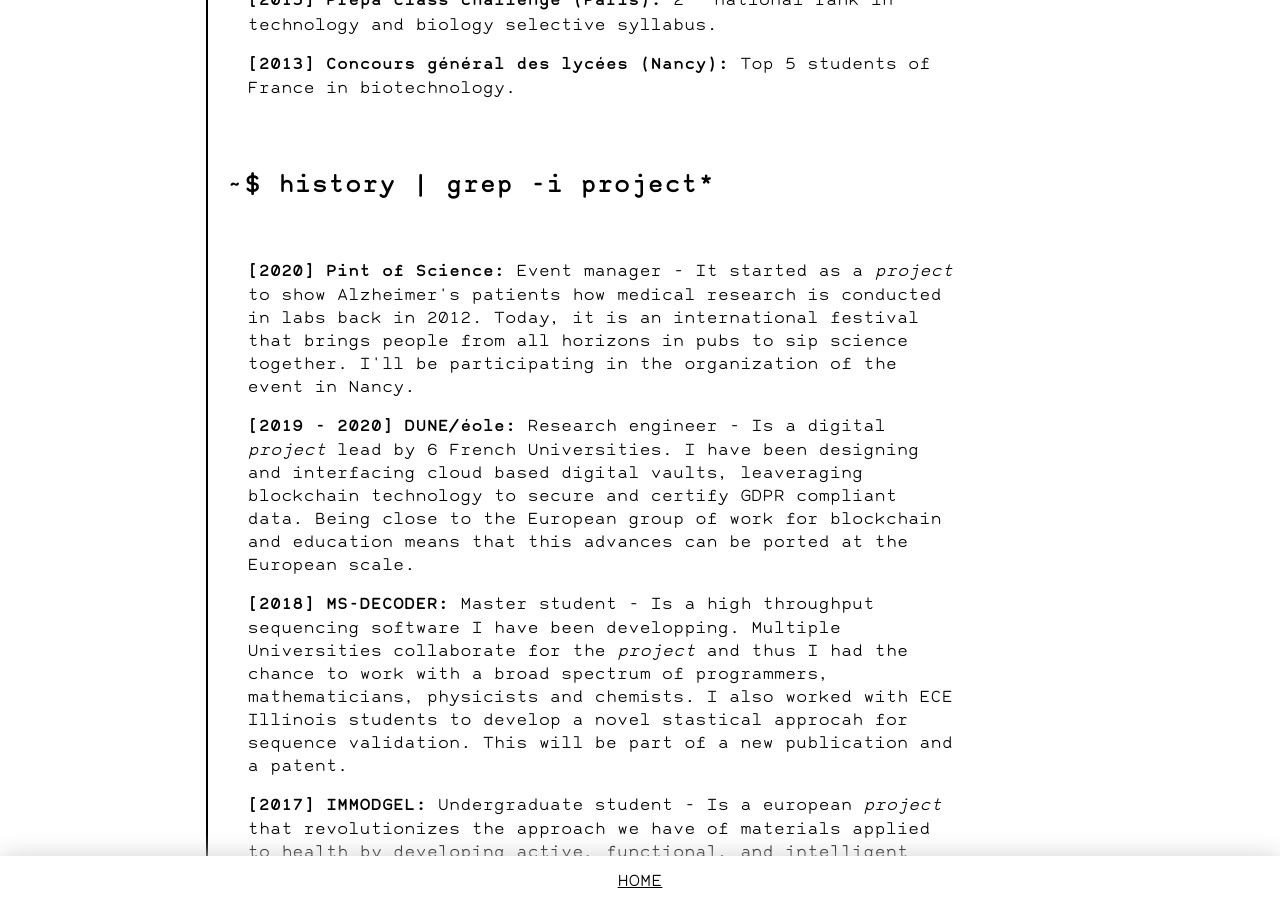
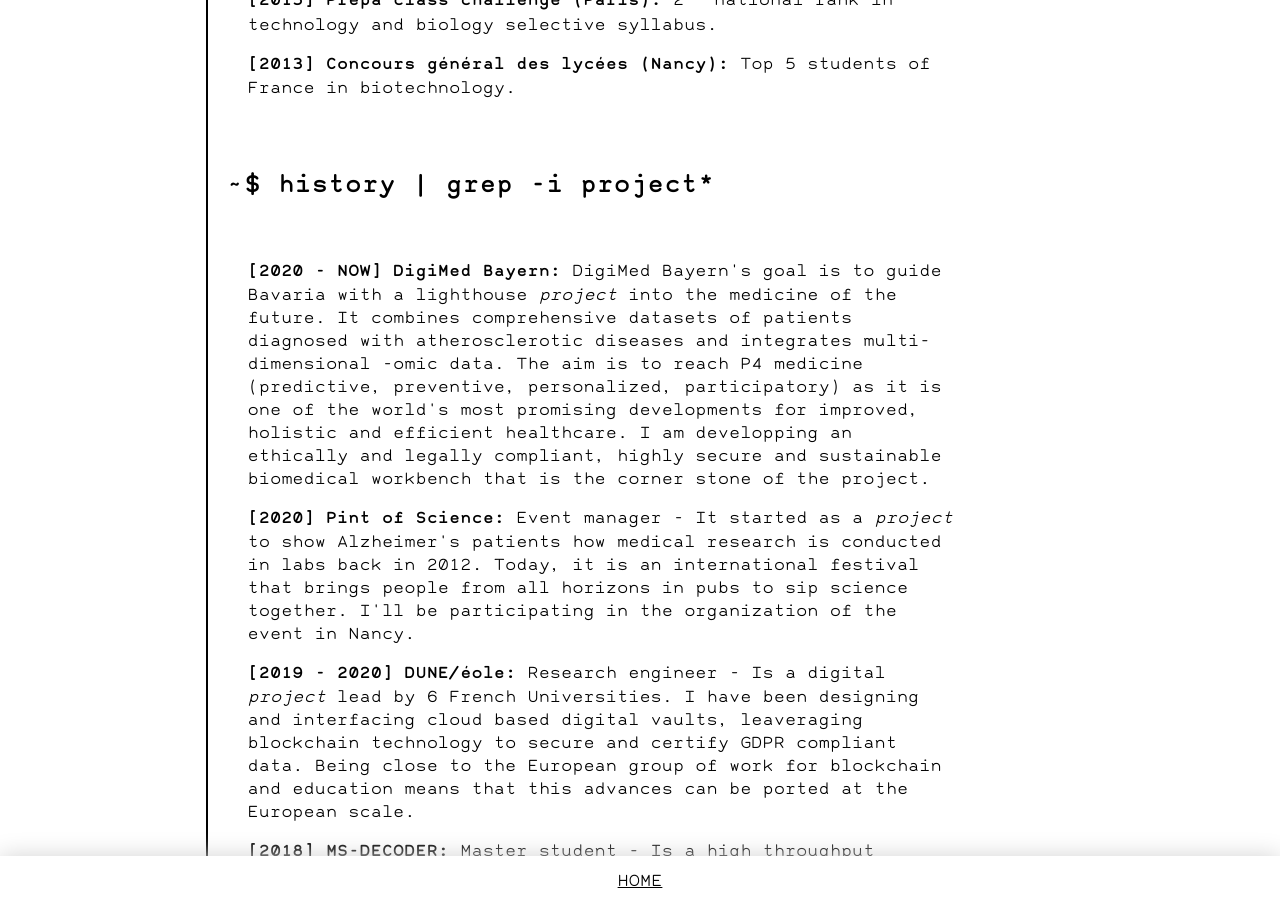
Before and after one commit to flrntdfr/flrntdfr.github.io, a Jekyll site: the page built from pages/PRO/index.html, in a window 1280 px wide and 900 px high, scrolled down 1138 px. Built offline with Jekyll 4.4.1, drawn with Linux system fonts in a browser that asks for light colours; some web fonts are replaced; some of the changed text lies outside the part shown.

Commit message:
Update
- some LRZ stuff added

```diff
--- a/pages/PRO/index.html
+++ b/pages/PRO/index.html
@@ -60,6 +60,7 @@
         ~$ history | grep -i project*
         <span class="tooltiptext">List projects</span>
       </h2>
+      <p><strong>[2020 - NOW] DigiMed Bayern: </strong>DigiMed Bayern's goal is to guide Bavaria with a lighthouse <i>project</i> into the medicine of the future. It combines comprehensive datasets of patients diagnosed with atherosclerotic diseases and integrates multi-dimensional -omic data. The aim is to reach P4 medicine (predictive, preventive, personalized, participatory) as it is one of the world's most promising developments for improved, holistic and efficient healthcare.  I am developping an ethically and legally compliant, highly secure and sustainable biomedical workbench that is the corner stone of the project.</p>
       <p><strong>[2020] Pint of Science:</strong> Event manager - It started as a <i>project</i> to show Alzheimer's patients how medical research is conducted in labs back in 2012. Today, it is an international festival that brings people from all horizons in pubs to sip science together. I'll be participating in the organization of the event in Nancy.</p>
       <p><strong>[2019 - 2020] DUNE/éole:</strong> Research engineer - Is a digital <i>project</i> lead by 6 French Universities. I have been designing and interfacing cloud based digital vaults, leaveraging blockchain technology to secure and certify GDPR compliant data. Being close to the European group of work for blockchain and education means that this advances can be ported at the European scale.</p>
       <p><strong>[2018] MS-DECODER:</strong> Master student - Is a high throughput sequencing software I have been developping. Multiple Universities collaborate for the <i>project</i> and thus I had the chance to work with a broad spectrum of programmers, mathematicians, physicists and chemists. I also worked with ECE Illinois students to develop a novel stastical approcah for sequence validation. This will be part of a new publication and a patent.</p>
@@ -87,6 +88,7 @@
       <p><strong>[2019] Digital day:</strong>  Blockchain, education, and ecological concerns.</p>
 
       <h1 id="Teaching">Teaching</h1>
+      <p><strong>Introduction to Container Technology & Application to AI:</strong> Theory and practice on containers, High Performance Computing, Artificial Intelligence and Reproducible Science at the Leibniz Supercomputing Centre (Munich, Germany) (<a href="https://doku.lrz.de/x/eQBvB" target="_blank">link</a>)</p>
       <p><strong>Facilitator in bioethics:</strong> Surpervising think tanks and workshops related to ethics and engineering. <i>i.e. Artifical intelligence and new concerns, Data acquisitiona and safeguarding, Open Access and the current model of scientific publishing, Individual right to death...</i></p>
       <p><strong>Tutoring:</strong> Preparing students for bachelor graduation (principally mathematics, statistics, and physics).</p>
       <p><strong>Scientific workshops:</strong> During summer camps with teenagers: <i>raft crafting, volcano modelling, skyrocket designing, molecular gastronomy...</i></p>
```
Also changed, not shown: other parts of pages/PRO/index.html (+1 -1 lines).
